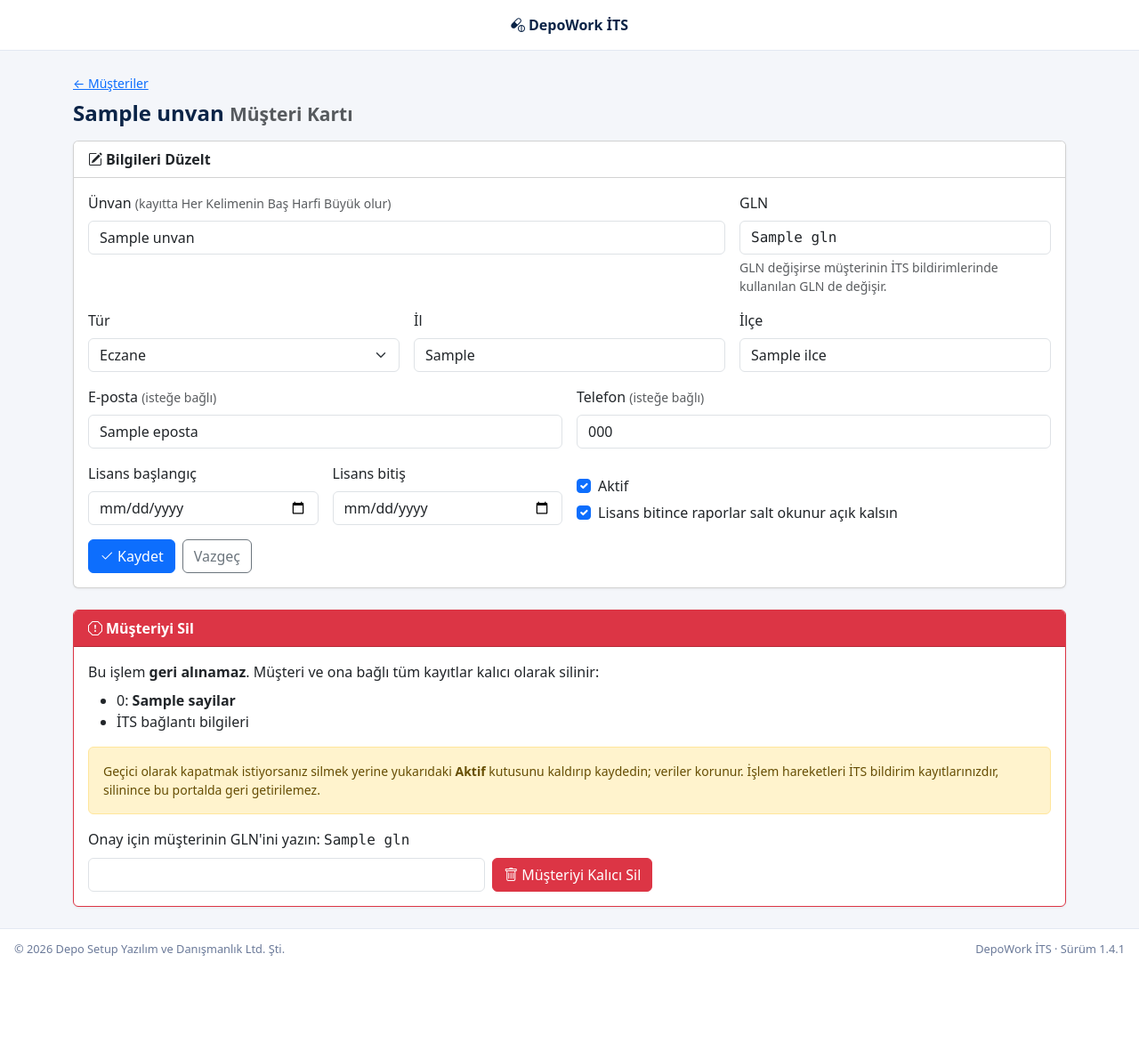
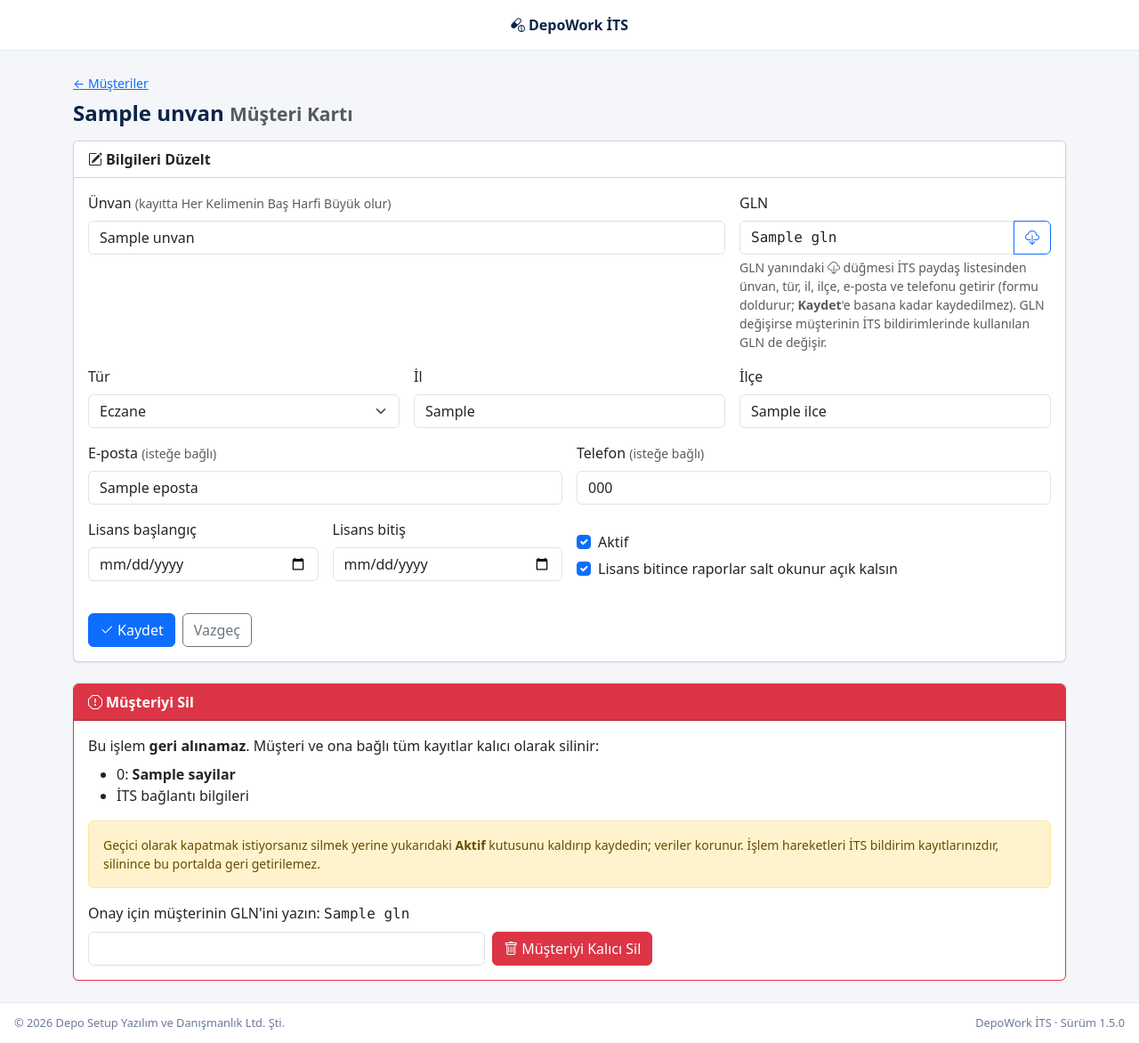
Before and after one commit to deposetup/DepoWorkits, a Laravel app: template resources/views/admin/tenant-duzelt.blade.php in a window 1280 px wide. Shown: the whole page at 89% size. Before the commit the page ends 1074 px from the top, so only its background shows below. Run offline with Laravel 12, Linux system fonts and the light colour scheme; the template is opened without the code that fills it: most values are stand-ins (such as "Sample title", 1, 10 or a date in 2020).

Commit message:
Müşteri kaydı: GLN yazılınca ünvan, tür, il, ilçe, e-posta, telefon İTS paydaş listesinden otomatik gelir (v1.5.0)
Co-Authored-By: Claude Sonnet 5.5 <noreply@anthropic.com>

```diff
--- /dev/null
+++ b/app/Http/Controllers/Admin/GlnSorguController.php
@@ -0,0 +1,66 @@
+<?php
+
+namespace App\Http\Controllers\Admin;
+
+use App\Http\Controllers\Controller;
+use App\Models\Tenant;
+use App\Services\Its\ItsClient;
+use App\Support\Metin;
+use Illuminate\Http\Request;
+use Illuminate\Support\Facades\Cache;
+
+/**
+ * GLN yazılınca ünvan, il, ilçe vb. bilgileri İTS Paydaş Listesi servisinden (reference/app/stakeholder) getirir.
+ * Serviste GLN ile doğrudan sorgu yoktur; paydaş tipleri sırayla taranır (en büyük liste olan eczane sona bırakılır).
+ */
+class GlnSorguController extends Controller
+{
+    private const SIRA = ['depo', 'hastane', 'uretici', 'ihracatci', 'eczane'];
+
+    public function __invoke(Request $request, ItsClient $its)
+    {
+        $v = $request->validate(['gln' => 'required|digits:13', 'tur' => 'nullable|in:'.implode(',', self::SIRA)]);
+        $gln = $v['gln'];
+        $tur = $v['tur'] ?? null;
+
+        $onbellek = 'gln-sorgu:'.$gln.':'.($tur ?? '-');
+        if (($c = Cache::get($onbellek)) !== null) {
+            return response()->json($c);
+        }
+
+        // İTS çağrısı için herhangi bir müşterinin kayıtlı İTS bilgisi kullanılır (paydaş listesi herkese açık referans veridir).
+        $kimlik = Tenant::whereHas('itsCredential')->first();
+        if (! $kimlik && config('its.driver') !== 'rest') {
+            $kimlik = new Tenant();
+        }
+        if (! $kimlik) {
+            return response()->json(['bulundu' => false, 'hata' => 'GLN sorgusu için en az bir müşteriye İTS kullanıcı bilgisi girilmiş olmalı.']);
+        }
+
+        @set_time_limit(180);
+        foreach ($tur ? [$tur] : self::SIRA as $tip) {
+            try {
+                $kayit = collect($its->paydasListesi($kimlik, $tip, true))->firstWhere('gln', $gln);
+            } catch (\Throwable $e) {
+                return response()->json(['bulundu' => false, 'hata' => 'İTS sorgusu başarısız: '.mb_substr($e->getMessage(), 0, 200)]);
+            }
+            if ($kayit) {
+                $c = [
+                    'bulundu' => true, 'tur' => $tip, 'aktif' => (bool) $kayit['active'],
+                    'unvan' => Metin::baslik((string) $kayit['companyName']),
+                    'il' => Metin::baslik((string) ($kayit['city'] ?? '')), 'ilce' => Metin::baslik((string) ($kayit['town'] ?? '')),
+                    'eposta' => filter_var($kayit['email'] ?? null, FILTER_VALIDATE_EMAIL) ?: null,
+                    'telefon' => preg_match('/^[0-9+()\s-]{7,30}$/', (string) ($kayit['phone'] ?? '')) ? $kayit['phone'] : null,
+                    'yetkili' => $kayit['authorized'] ?? null,
+                ];
+                Cache::put($onbellek, $c, now()->addDay());
+
+                return response()->json($c);
+            }
+        }
+        $c = ['bulundu' => false, 'hata' => 'Bu GLN İTS paydaş listesinde bulunamadı.'];
+        Cache::put($onbellek, $c, now()->addMinutes(10));
+
+        return response()->json($c);
+    }
+}
--- a/app/Http/Controllers/Admin/TenantController.php
+++ b/app/Http/Controllers/Admin/TenantController.php
@@ -20,7 +20,10 @@ class TenantController extends Controller
             'unvan' => 'required|string|max:255',
             'gln' => 'required|digits:13|unique:tenants,gln',
             'tur' => 'required|in:eczane,hastane,depo,uretici,ihracatci',
+            'il' => 'nullable|string|max:60',
+            'ilce' => 'nullable|string|max:60',
             'eposta' => 'nullable|email',
+            'telefon' => ['nullable', 'string', 'max:30', 'regex:/^[0-9+()\s-]{7,30}$/'],
             'lisans_baslangic' => 'required|date',
             'lisans_bitis' => 'required|date|after:lisans_baslangic',
         ]);
--- a/config/its.php
+++ b/config/its.php
@@ -2,7 +2,7 @@
 
 return [
     // Sürüm numarası: her yayında burada artırılır (MAJOR.MINOR.PATCH).
-    'surum' => '1.4.1',
+    'surum' => '1.5.0',
     'firma' => 'Depo Setup Yazılım ve Danışmanlık Ltd. Şti.',
     'driver' => env('ITS_DRIVER', 'mock'),
     'base_url' => env('ITS_BASE_URL', 'https://itstest2.saglik.gov.tr'), // canlı: https://its2.saglik.gov.tr
--- /dev/null
+++ b/resources/views/admin/_gln-sorgu.blade.php
@@ -0,0 +1,29 @@
+{{-- GLN yazılınca İTS paydaş listesinden ünvan/il/ilçe getirir. Form alanları id ile bağlanır: gln, unvan, tur, il, ilce, eposta, telefon --}}
+@php($ow = $overwrite ?? false)
+<div id="glnDurum" class="small mt-1"></div>
+<script>
+(function () {
+  var g = document.getElementById('gln'); if (!g) return;
+  var d = document.getElementById('glnDurum'), zaman = null, son = null, ow = {{ $ow ? 'true' : 'false' }};
+  function el(i) { return document.getElementById(i); }
+  function yaz(i, v, zorla) { var e = el(i); if (!e || v === null || v === undefined || v === '') return; if (zorla || !e.value.trim()) e.value = v; }
+  function sorgula() {
+    var v = g.value.replace(/\D/g, '');
+    if (v.length !== 13 || v === son) return;
+    son = v; d.className = 'small mt-1 text-muted'; d.innerHTML = '<span class="spinner-border spinner-border-sm me-1"></span>İTS paydaş listesinde aranıyor… (ilk sorguda bir süre alabilir)';
+    var f = new FormData(); f.append('gln', v);
+    fetch('{{ route('admin.gln-sorgu') }}', { method: 'POST', headers: { 'X-CSRF-TOKEN': '{{ csrf_token() }}', 'Accept': 'application/json' }, body: f, credentials: 'same-origin' })
+      .then(function (r) { return r.json().then(function (j) { if (!r.ok) throw new Error(j.message || 'Sorgu başarısız.'); return j; }); })
+      .then(function (j) {
+        if (!j.bulundu) { d.className = 'small mt-1 text-danger'; d.textContent = j.hata || 'Bulunamadı.'; return; }
+        yaz('unvan', j.unvan, ow); yaz('tur', j.tur, true); yaz('il', j.il, true); yaz('ilce', j.ilce, true); yaz('eposta', j.eposta, ow); yaz('telefon', j.telefon, ow);
+        d.className = 'small mt-1 ' + (j.aktif ? 'text-success' : 'text-warning');
+        d.textContent = 'İTS\'ten getirildi: ' + j.unvan + (j.il ? ' — ' + j.il + (j.ilce ? ' / ' + j.ilce : '') : '') + (j.aktif ? '' : ' (İTS\'te PASİF)');
+      })
+      .catch(function (e) { d.className = 'small mt-1 text-danger'; d.textContent = e.message || 'Sorgu başarısız.'; son = null; });
+  }
+  g.addEventListener('input', function () { clearTimeout(zaman); zaman = setTimeout(sorgula, 500); });
+  g.addEventListener('blur', sorgula);
+  var b = el('glnGetir'); if (b) b.addEventListener('click', function () { son = null; sorgula(); });
+})();
+</script>
--- a/resources/views/admin/tenant-duzelt.blade.php
+++ b/resources/views/admin/tenant-duzelt.blade.php
@@ -6,21 +6,22 @@
 @if($errors->any())<div class="alert alert-danger">{{ $errors->first() }}</div>@endif
 <div class="card mb-4"><div class="card-header bg-white fw-semibold"><i class="bi bi-pencil-square me-1"></i>Bilgileri Düzelt</div><div class="card-body">
 <form method="post" action="{{ route('admin.tenants.guncelle', $tenant) }}" class="row g-3">@csrf
-  <div class="col-md-8"><label class="form-label">Ünvan <small class="text-muted">(kayıtta Her Kelimenin Baş Harfi Büyük olur)</small></label><input name="unvan" value="{{ old('unvan', $tenant->unvan) }}" class="form-control" required maxlength="255"></div>
-  <div class="col-md-4"><label class="form-label">GLN</label><input name="gln" value="{{ old('gln', $tenant->gln) }}" class="form-control font-monospace" maxlength="13" required>
-    <div class="form-text">GLN değişirse müşterinin İTS bildirimlerinde kullanılan GLN de değişir.</div></div>
-  <div class="col-md-4"><label class="form-label">Tür</label><select name="tur" class="form-select">
+  <div class="col-md-8"><label class="form-label">Ünvan <small class="text-muted">(kayıtta Her Kelimenin Baş Harfi Büyük olur)</small></label><input id="unvan" name="unvan" value="{{ old('unvan', $tenant->unvan) }}" class="form-control" required maxlength="255"></div>
+  <div class="col-md-4"><label class="form-label">GLN</label><div class="input-group"><input id="gln" name="gln" value="{{ old('gln', $tenant->gln) }}" class="form-control font-monospace" maxlength="13" required><button type="button" class="btn btn-outline-primary" id="glnGetir" title="İTS paydaş listesinden bilgileri getir"><i class="bi bi-cloud-download"></i></button></div>
+    <div id="glnDurumYeri"></div><div class="form-text">GLN yanındaki <i class="bi bi-cloud-download"></i> düğmesi İTS paydaş listesinden ünvan, tür, il, ilçe, e-posta ve telefonu getirir (formu doldurur; <b>Kaydet</b>'e basana kadar kaydedilmez). GLN değişirse müşterinin İTS bildirimlerinde kullanılan GLN de değişir.</div></div>
+  <div class="col-md-4"><label class="form-label">Tür</label><select id="tur" name="tur" class="form-select">
     @foreach(['eczane' => 'Eczane', 'hastane' => 'Hastane', 'depo' => 'Depo', 'uretici' => 'Üretici', 'ihracatci' => 'İhracatçı'] as $k => $ad)<option value="{{ $k }}" @selected(old('tur', $tenant->tur) === $k)>{{ $ad }}</option>@endforeach</select></div>
-  <div class="col-md-4"><label class="form-label">İl</label><input name="il" value="{{ old('il', $tenant->il) }}" class="form-control" maxlength="60"></div>
-  <div class="col-md-4"><label class="form-label">İlçe</label><input name="ilce" value="{{ old('ilce', $tenant->ilce) }}" class="form-control" maxlength="60"></div>
-  <div class="col-md-6"><label class="form-label">E-posta <small class="text-muted">(isteğe bağlı)</small></label><input type="email" name="eposta" value="{{ old('eposta', $tenant->eposta) }}" class="form-control" maxlength="255"></div>
-  <div class="col-md-6"><label class="form-label">Telefon <small class="text-muted">(isteğe bağlı)</small></label><input name="telefon" value="{{ old('telefon', $tenant->telefon) }}" class="form-control" maxlength="30"></div>
+  <div class="col-md-4"><label class="form-label">İl</label><input id="il" name="il" value="{{ old('il', $tenant->il) }}" class="form-control" maxlength="60"></div>
+  <div class="col-md-4"><label class="form-label">İlçe</label><input id="ilce" name="ilce" value="{{ old('ilce', $tenant->ilce) }}" class="form-control" maxlength="60"></div>
+  <div class="col-md-6"><label class="form-label">E-posta <small class="text-muted">(isteğe bağlı)</small></label><input id="eposta" type="email" name="eposta" value="{{ old('eposta', $tenant->eposta) }}" class="form-control" maxlength="255"></div>
+  <div class="col-md-6"><label class="form-label">Telefon <small class="text-muted">(isteğe bağlı)</small></label><input id="telefon" name="telefon" value="{{ old('telefon', $tenant->telefon) }}" class="form-control" maxlength="30"></div>
   <div class="col-md-3"><label class="form-label">Lisans başlangıç</label><input type="date" name="lisans_baslangic" value="{{ old('lisans_baslangic', $tenant->lisans_baslangic->toDateString()) }}" class="form-control" required></div>
   <div class="col-md-3"><label class="form-label">Lisans bitiş</label><input type="date" name="lisans_bitis" value="{{ old('lisans_bitis', $tenant->lisans_bitis->toDateString()) }}" class="form-control" required></div>
   <div class="col-md-6 d-flex flex-column justify-content-end gap-1">
     <div class="form-check"><input class="form-check-input" type="checkbox" name="aktif" value="1" id="aktif" @checked(old('aktif', $tenant->aktif))><label class="form-check-label" for="aktif">Aktif</label></div>
     <div class="form-check"><input class="form-check-input" type="checkbox" name="bitince_salt_okunur" value="1" id="so" @checked(old('bitince_salt_okunur', $tenant->bitince_salt_okunur))><label class="form-check-label" for="so">Lisans bitince raporlar salt okunur açık kalsın</label></div>
   </div>
+  <div class="col-12">@include('admin._gln-sorgu', ['overwrite' => true])</div>
   <div class="col-12 d-flex gap-2"><button class="btn btn-primary"><i class="bi bi-check2 me-1"></i>Kaydet</button><a href="{{ route('admin.tenants.index') }}" class="btn btn-outline-secondary">Vazgeç</a></div>
 </form></div></div>
 
--- a/routes/web.php
+++ b/routes/web.php
@@ -74,6 +74,7 @@ Route::middleware(['auth', 'musteri-gozu', 'kvkk'])->group(function () {
         Route::get('/musteriler/{tenant}/duzelt', [TenantController::class, 'duzelt'])->name('tenants.duzelt');
         Route::post('/musteriler/{tenant}/duzelt', [TenantController::class, 'guncelle'])->name('tenants.guncelle');
         Route::post('/musteriler/{tenant}/sil', [TenantController::class, 'sil'])->name('tenants.sil');
+        Route::post('/gln-sorgu', \App\Http\Controllers\Admin\GlnSorguController::class)->middleware('throttle:20,1')->name('gln-sorgu');
         Route::post('/musteriler/{tenant}/tur', [TenantController::class, 'turDegistir'])->name('tenants.tur');
         Route::post('/musteriler/{tenant}/uzat', [TenantController::class, 'uzat'])->name('tenants.uzat');
         Route::get('/musteriler/{tenant}/kullanicilar', [KullaniciController::class, 'index'])->name('kullanici.index');
```
Also changed, not shown: resources/views/admin/tenants.blade.php (+8 -4 lines), tests/Feature/GlnSorguTest.php (added, +52 -0 lines).
